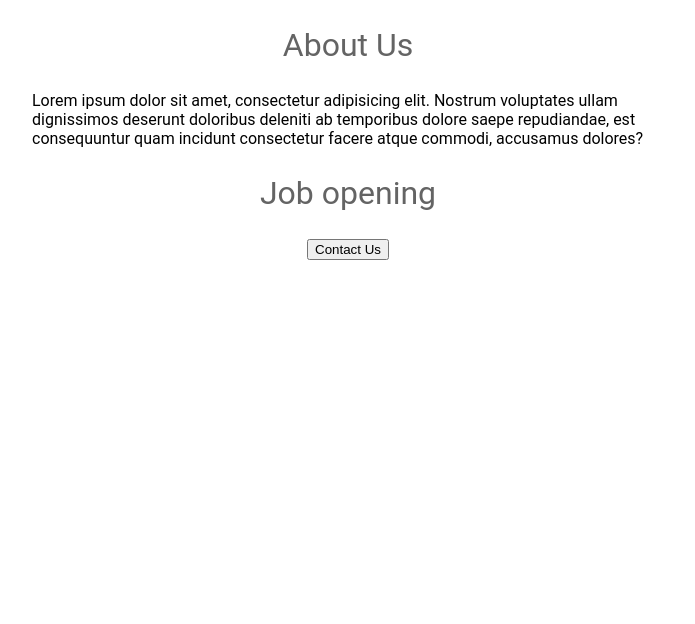
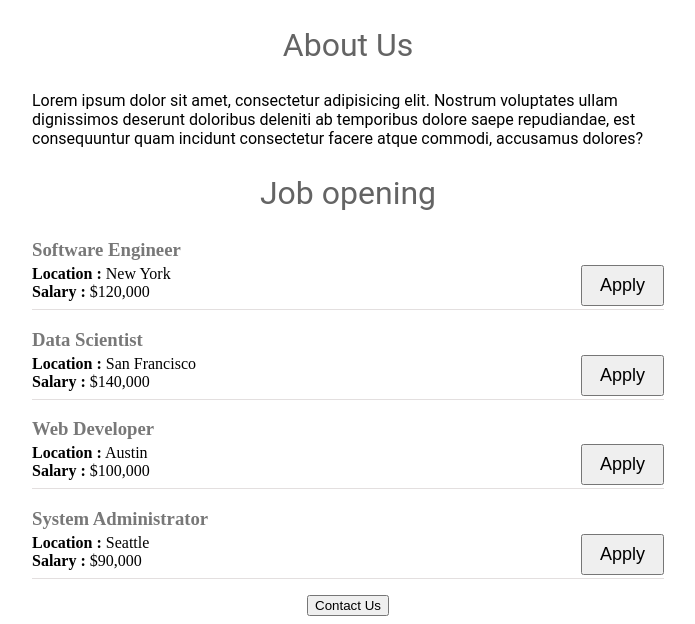
Before and after one commit to ashutosh414/Flask-beginning, a Flask app: page / in a window 1280 px wide. Shown: the part 452-1076 px from the top of the page, without its empty margins (292-987 px from the left). Before the commit the page ends 712 px from the top, so only its background shows below. Run offline with Flask 3, Linux system fonts and the light colour scheme.

Commit message:
make some basic Changes

```diff
--- a/Templates/index.html
+++ b/Templates/index.html
@@ -32,6 +32,9 @@
                 max-width: 50%;
                 margin: 0 auto 0 auto;
             }
+            .tab button:hover {
+                background-color: #a9a5a5;
+            }
 
 
         </style>
@@ -50,6 +53,11 @@
         </p>
 
         <h2>Job opening</h2>
+        <div>
+            {% for job in jobs %}
+            {% include 'jobindex.html' %}
+            {% endfor %}
+        </div>
         <div style="text-align: center;">
 
         <button>Contact Us</button>
--- /dev/null
+++ b/Templates/jobindex.html
@@ -0,0 +1,17 @@
+<div class ="tab" style="margin-bottom: 16px; padding-bottom: 8px; border-bottom: 1px solid #e3dfdf;">
+    <h3 style="color: rgb(120, 120, 120); margin-bottom: 4px;">
+        {{job['job_position']}}
+    </h3>
+    <div>
+        <button class="tablink" style="float: right; font-size: 18px; padding: 8px 17px;">Apply</button>
+    </div>
+    <div>
+       <b> Location :</b> {{job['location']}}
+    </div>
+    {% if 'salary' in job %}
+    <div>
+        <b>Salary :</b> {{job['salary']}}
+    </div>
+    {% endif %}
+
+</div>
--- a/app.py
+++ b/app.py
@@ -1,10 +1,15 @@
 from flask import Flask , render_template
 
 app=Flask(__name__)
-
+JOBS = [
+    {"id": 1, "job_position": "Software Engineer", "location": "New York", "salary": "$120,000"},
+    {"id": 2, "job_position": "Data Scientist", "location": "San Francisco", "salary": "$140,000"},
+    {"id": 3, "job_position": "Web Developer", "location": "Austin", "salary": "$100,000"},
+    {"id": 4, "job_position": "System Administrator", "location": "Seattle", "salary": "$90,000"}
+]
 @app.route('/')
 def index():
-    return render_template('index.html')
+    return render_template('index.html', jobs=JOBS)
 
 if __name__=='__main__':
     app.run(debug=True)
```
